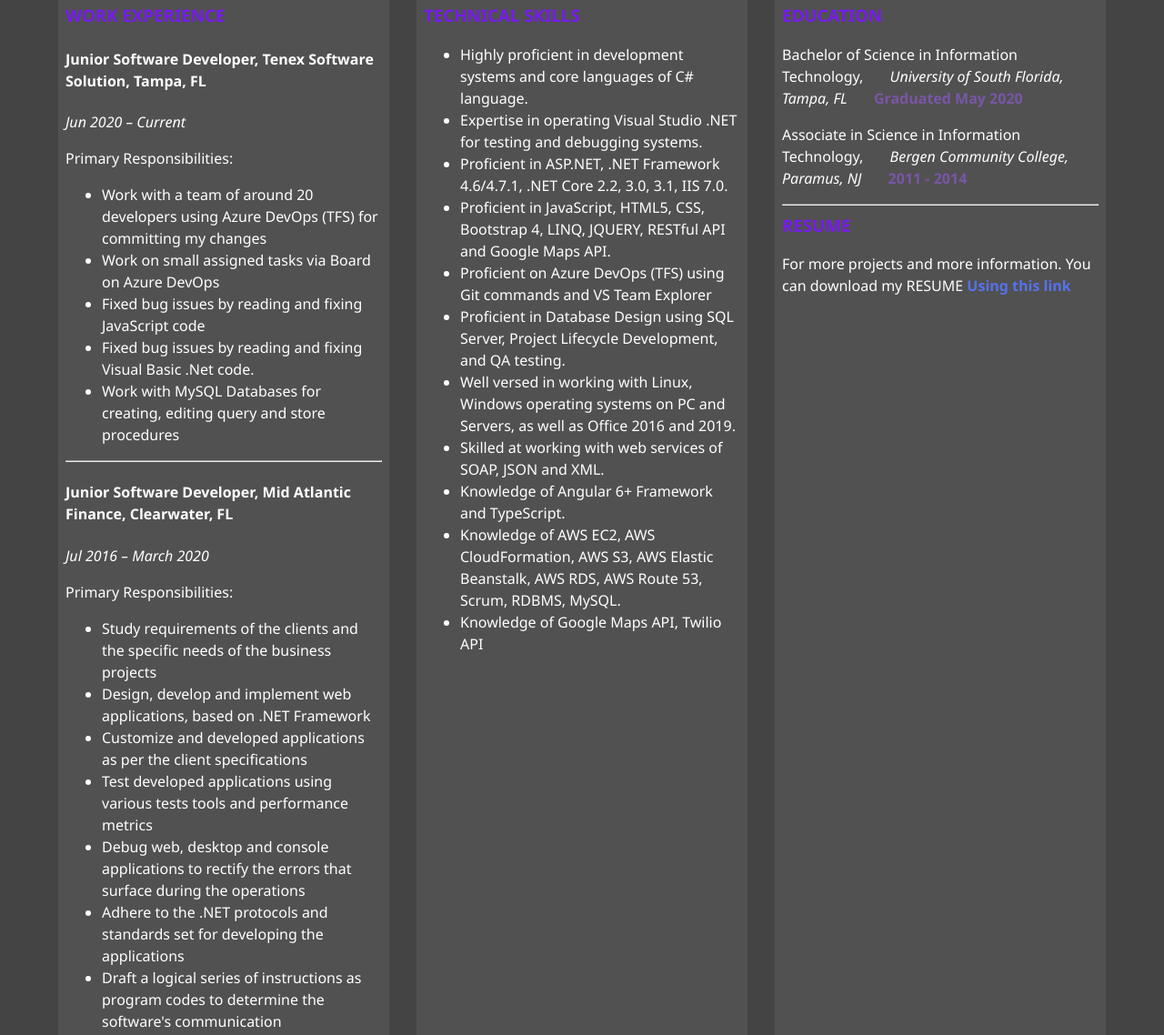
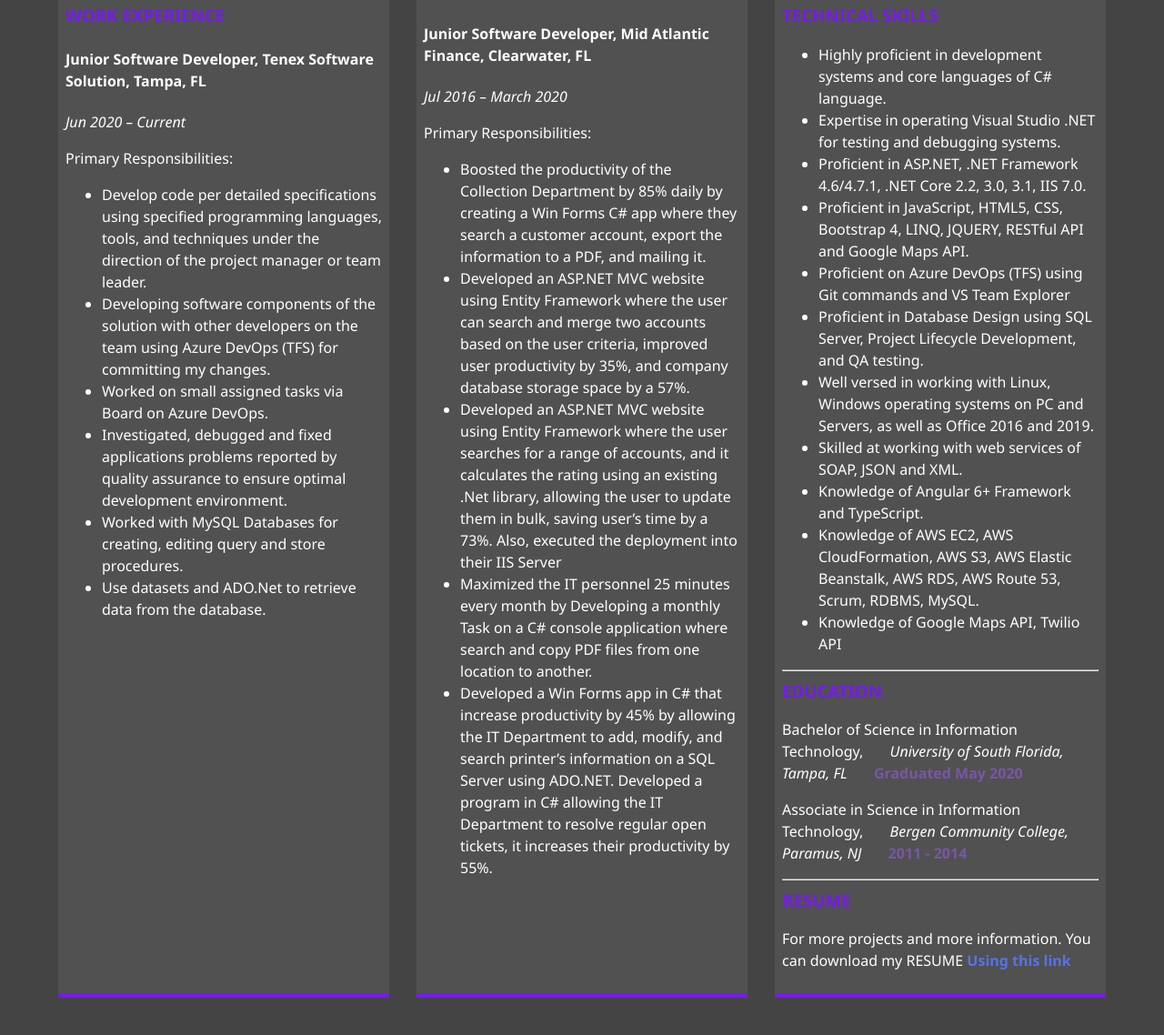
Before and after one commit to lcampuzano10/LuisCampuzano, a plain HTML site: page about.html in a window 1280 px wide. Shown: the part 947-2085 px from the top of the page at 91% size. Drawn offline with Linux system fonts and the light colour scheme.

Commit message:
Modifying About page
Change Work experience bullets with more updated resume and visual of the page

```diff
--- a/about.html
+++ b/about.html
@@ -39,11 +39,11 @@
   <main id="about">
     <h1 class="lg-heading">About <span class="text-secondarys">Me</span></h1>
     <h2 class="sm-heading">
-      Results-driven C# .Net Software Developer with more than 3 years of programming seeking a position where I can use
-      those gained skills. Build more than 7 Windows Programs and Console Applications as well as more than 4 ASP.NET
-      MVC and .Net Core Websites. Strong knowledge of Microsoft SQL Server, Entity Framework, and Visual Studio as well
-      as good knowledge of Angular 6+, Bootstrap 4 and Javascript. A strong academic background in the IT field, and
-      workforce from an IT Specialist thru experienced Help Desk Supervisor.
+      Results-driven C# .Net Software Developer with 3+ years of experience. Build 7+ Win Forms and Consoles
+      Applications as well as 4+ ASP.NET MVC and .Net Core Websites while working on-site. Knowledge of Microsoft SQL
+      Server, Entity Framework, Dapper, JSON, and Visual Studio. Maintained over 3 VB.Net in-house projects with 100%
+      manager satisfaction. Also, I have more than 5 .Net Core Websites as personal Projects using Razor pages, Ajax,
+      jQuery, and MVC
     </h2>
     <div class="about-info">
       <img src="img/portrait.jpg" alt="John Doe" class="bio-image" />
@@ -52,11 +52,11 @@
         <p>
           I joined Tenex as a Software Developer in June 2020. While there I’m in training understanding their large
           software modules. How to participate and contribute to design and development of user experience, before that
-          I joined Mid Atlantic Finance as an IT Help Desk on July 2016. From July 2017 to June 2019 I worked as an
-          Entry Level .NET C# Developer, then as a Junior .NET Developer until March 2020. This experience
-          has enriched my knowledge in designing and developing applications with. NET framework while giving me an
-          opportunity of working on projects with different departments such as Finance, Collection and
-          IT within others.
+          I joined Mid Atlantic Finance as an IT Help Desk on July 2016. From December 2016 to June 2019 I worked as a
+          .NET C# Software Developer starting as Entry Level moving up to Junior , then as a Junior .NET Developer until
+          March 2020. This experience has enriched my knowledge in designing and developing applications with. NET
+          framework while giving me an opportunity of working on projects with different departments such as Finance,
+          Collection and IT within others departments.
         </p>
       </div>
       <div class="job job-1">
@@ -70,13 +70,18 @@
           Primary Responsibilities:
         </p>
         <ul>
-          <li>Work with a team of around 20 developers using Azure DevOps (TFS) for committing my changes</li>
-          <li>Work on small assigned tasks via Board on Azure DevOps</li>
-          <li>Fixed bug issues by reading and fixing JavaScript code</li>
-          <li>Fixed bug issues by reading and fixing Visual Basic .Net code.</li>
-          <li>Work with MySQL Databases for creating, editing query and store procedures</li>
+          <li>Develop code per detailed specifications using specified programming languages, tools, and techniques
+            under the direction of the project manager or team leader.</li>
+          <li>Developing software components of the solution with other developers on the team using Azure DevOps (TFS)
+            for committing my changes.</li>
+          <li>Worked on small assigned tasks via Board on Azure DevOps.</li>
+          <li>Investigated, debugged and fixed applications problems reported by quality assurance to ensure optimal
+            development environment.</li>
+          <li>Worked with MySQL Databases for creating, editing query and store procedures.</li>
+          <li>Use datasets and ADO.Net to retrieve data from the database.</li>
         </ul>
-        <hr>
+      </div>
+      <div class="job job-2">
         <h4>
           Junior Software Developer, Mid Atlantic Finance,
           Clearwater, FL
@@ -86,37 +91,23 @@
           Primary Responsibilities:
         </p>
         <ul>
-          <li>
-            Study requirements of the clients and the specific needs of the
-            business projects
+          <li>Boosted the productivity of the Collection Department by 85% daily by creating a Win Forms C# app where
+            they search a customer account, export the information to a PDF, and mailing it.</li>
+          <li>Developed an ASP.NET MVC website using Entity Framework where the user can search and merge two accounts
+            based on the user criteria, improved user productivity by 35%, and company database storage space by a 57%.
           </li>
-          <li>
-            Design, develop and implement web applications, based on .NET
-            Framework
-          </li>
-          <li>
-            Customize and developed applications as per the client
-            specifications
-          </li>
-          <li>
-            Test developed applications using various tests tools and
-            performance metrics
-          </li>
-          <li>
-            Debug web, desktop and console applications to rectify the errors
-            that surface during the operations
-          </li>
-          <li>
-            Adhere to the .NET protocols and standards set for developing the
-            applications
-          </li>
-          <li>
-            Draft a logical series of instructions as program codes to
-            determine the software's communication
-          </li>
+          <li>Developed an ASP.NET MVC website using Entity Framework where the user searches for a range of accounts,
+            and it calculates the rating using an existing .Net library, allowing the user to update them in bulk,
+            saving user’s time by a 73%. Also, executed the deployment into their IIS Server</li>
+          <li>Maximized the IT personnel 25 minutes every month by Developing a monthly Task on a C# console application
+            where search and copy PDF files from one location to another.</li>
+          <li>Developed a Win Forms app in C# that increase productivity by 45% by allowing the IT Department to add,
+            modify, and search printer’s information on a SQL Server using ADO.NET.
+            Developed a program in C# allowing the IT Department to resolve regular open tickets, it increases their
+            productivity by 55%.</li>
         </ul>
       </div>
-      <div class="job job-2">
+      <div class="job job-3">
         <h3 class="topHead">TECHNICAL SKILLS</h3>
         <!-- <h6>Front End Developer</h6> -->
         <ul>
@@ -150,8 +141,7 @@
           </li>
           <li>Knowledge of Google Maps API, Twilio API</li>
         </ul>
-      </div>
-      <div class="job job-3">
+        <hr>
         <h3 class="topHead">EDUCATION</h3>
         <!-- <h6>Graphic Designer</h6> -->
         <p>
```
Also changed, not shown: css/main.css (line endings or trailing spaces).
